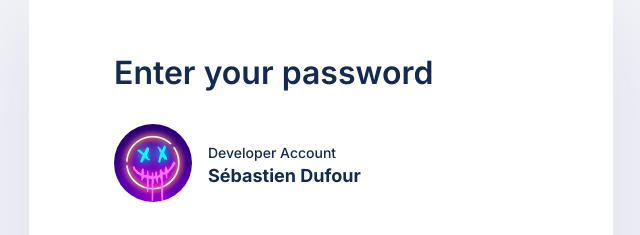
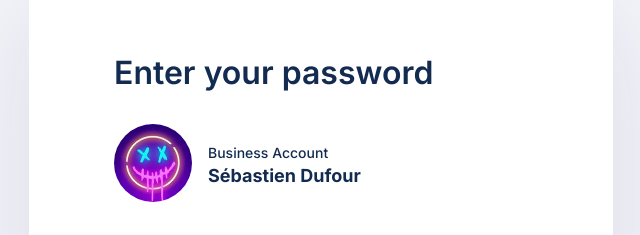
Before and after one commit to sebastien62400/sign-in-css-training-1, a plain HTML site: page index.html in a window 1280 px wide. Shown: the part 143-378 px from the top of the page, 319-959 px from the left. Drawn offline with nearby package versions, Linux system fonts and the light colour scheme.

Commit message:
Update index.html

```diff
--- a/index.html
+++ b/index.html
@@ -26,7 +26,7 @@
 
                     <div class="description">
                         <div class="kind-account">
-                            <h2>Developer Account</h2>
+                            <h2>Business Account</h2>
                         </div>
                         <div class="user-name">
                             <h2>Sébastien Dufour</h2>
```
